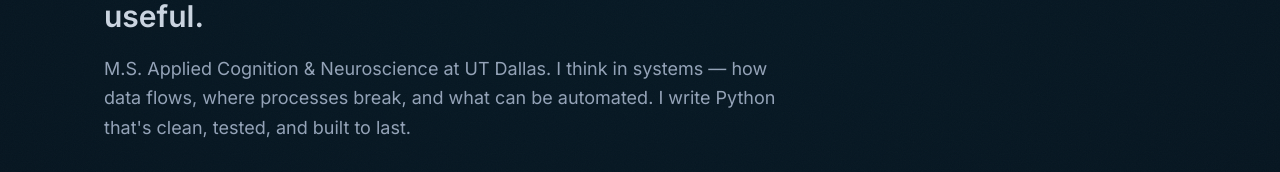
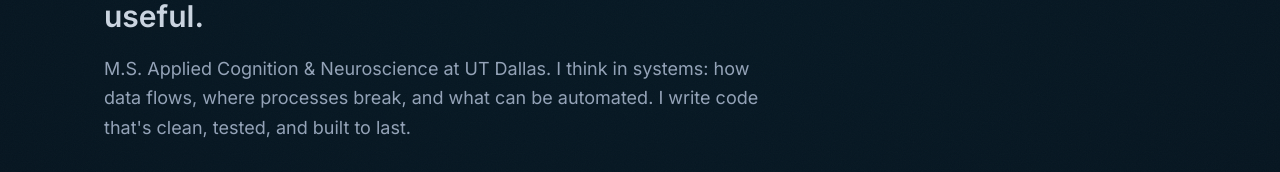
Before and after one commit to lobo017/lobo017.github.io, a Next.js app: page / in a window 1280 px wide. Shown: the part 404-576 px from the top of the page. Built offline with nearby package versions, Linux system fonts and the light colour scheme.

Commit message:
new changes

```diff
--- a/components/Contact.tsx
+++ b/components/Contact.tsx
@@ -16,13 +16,13 @@ export function Contact() {
           <SectionHeading
             eyebrow="Contact"
             title="Let's connect"
-            subtitle="Open to Python-heavy backend and data systems roles — or just a good conversation about automation and infrastructure."
+            subtitle="Open to backend and data systems roles or just a good conversation."
           />
         </Reveal>
         <Reveal delay={0.1}>
           <div className="card-surface grid gap-6 p-8 md:grid-cols-[2fr_1fr] md:items-center">
             <p className="leading-relaxed text-slate-300">
-              If you&apos;re hiring for backend or data systems roles, want to collaborate on a project, or just want to talk shop about Python and infrastructure — I&apos;d love to hear from you. Email and LinkedIn are the fastest ways to reach me.
+              If you&apos;re hiring for backend or data systems roles, want to collaborate on a project, or just want to talk, I&apos;d love to hear from you. Email and LinkedIn are the fastest ways to reach me.
             </p>
             <div className="flex flex-col gap-3">
               <a
--- a/components/Hero.tsx
+++ b/components/Hero.tsx
@@ -38,7 +38,7 @@ export function Hero() {
         transition={{ duration: 0.7, delay: 0.3 }}
         className="mt-5 max-w-2xl text-lg leading-relaxed text-slate-400"
       >
-        M.S. Applied Cognition &amp; Neuroscience at UT Dallas. I think in systems — how data flows, where processes break, and what can be automated. I write Python that&apos;s clean, tested, and built to last.
+        M.S. Applied Cognition &amp; Neuroscience at UT Dallas. I think in systems: how data flows, where processes break, and what can be automated. I write code that&apos;s clean, tested, and built to last.
       </motion.p>
 
       <motion.div
```
